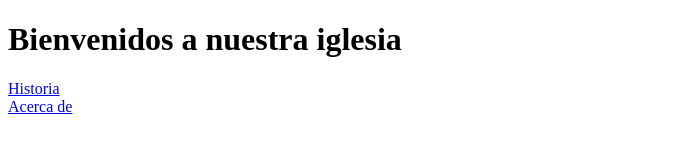
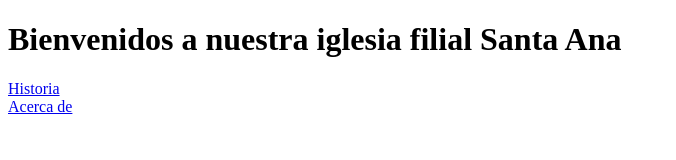
Before and after one commit to HerbertRCM/iglesia2020, a plain HTML site: page index.html in a window 1280 px wide. Shown: the whole page, without its empty margins (0-676 px from the left). Drawn offline with Linux system fonts and the light colour scheme.

Commit message:
Actualizando repositorio

```diff
--- a/index.html
+++ b/index.html
@@ -4,7 +4,7 @@
 	<title>Iglesia UNICAES</title>
 </head>
 <body>
-<h1>Bienvenidos a nuestra iglesia</h1>
+<h1>Bienvenidos a nuestra iglesia filial Santa Ana</h1>
 <p>
 	<a href="contenido/historia.html">Historia</a><br>
 	<a href="contenido/acercade.html">Acerca de</a><br>
```
